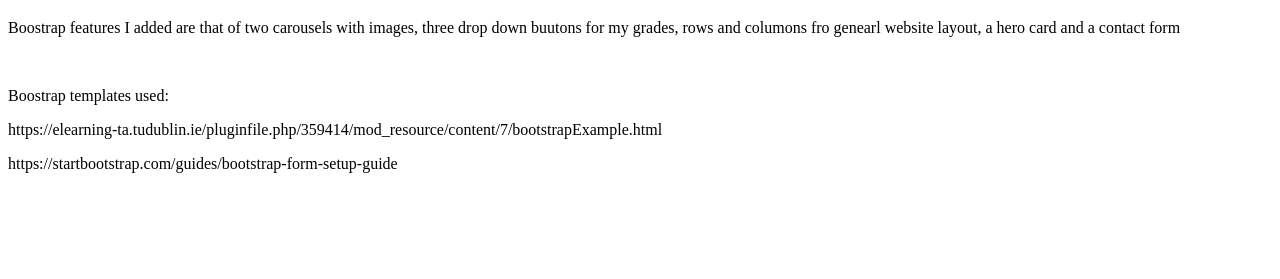
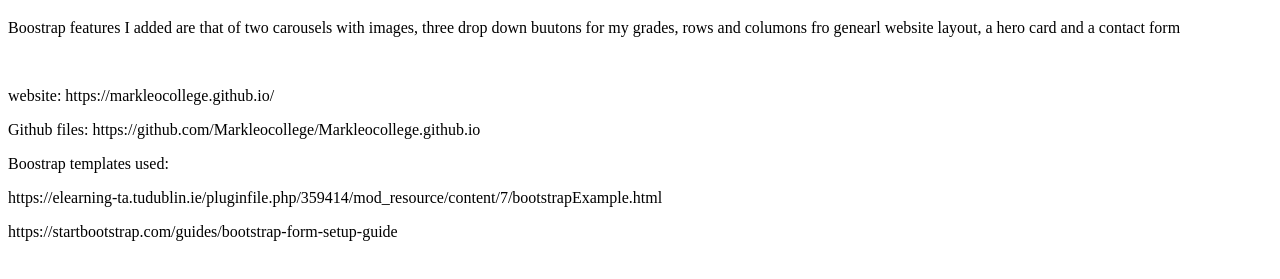
Before and after one commit to Markleocollege/IMD-CA2, a plain HTML site: page ca text.html in a window 1280 px wide. Shown: the part 61-340 px from the top of the page. Drawn offline with Linux system fonts and the light colour scheme.

Commit message:
Update ca html

```diff
--- a/ca text.html
+++ b/ca text.html
@@ -6,6 +6,8 @@
 
 <p>Boostrap features I added are that of two carousels with images, three drop down buutons for my grades, rows and columons fro genearl website layout, a hero card and a contact form </p>
 <br>
+<p>website: https://markleocollege.github.io/</p>
+<p>Github files: https://github.com/Markleocollege/Markleocollege.github.io</p>
 <p>Boostrap templates used:</p>
 <p>https://elearning-ta.tudublin.ie/pluginfile.php/359414/mod_resource/content/7/bootstrapExample.html</p>
 <p>https://startbootstrap.com/guides/bootstrap-form-setup-guide</p>
```
